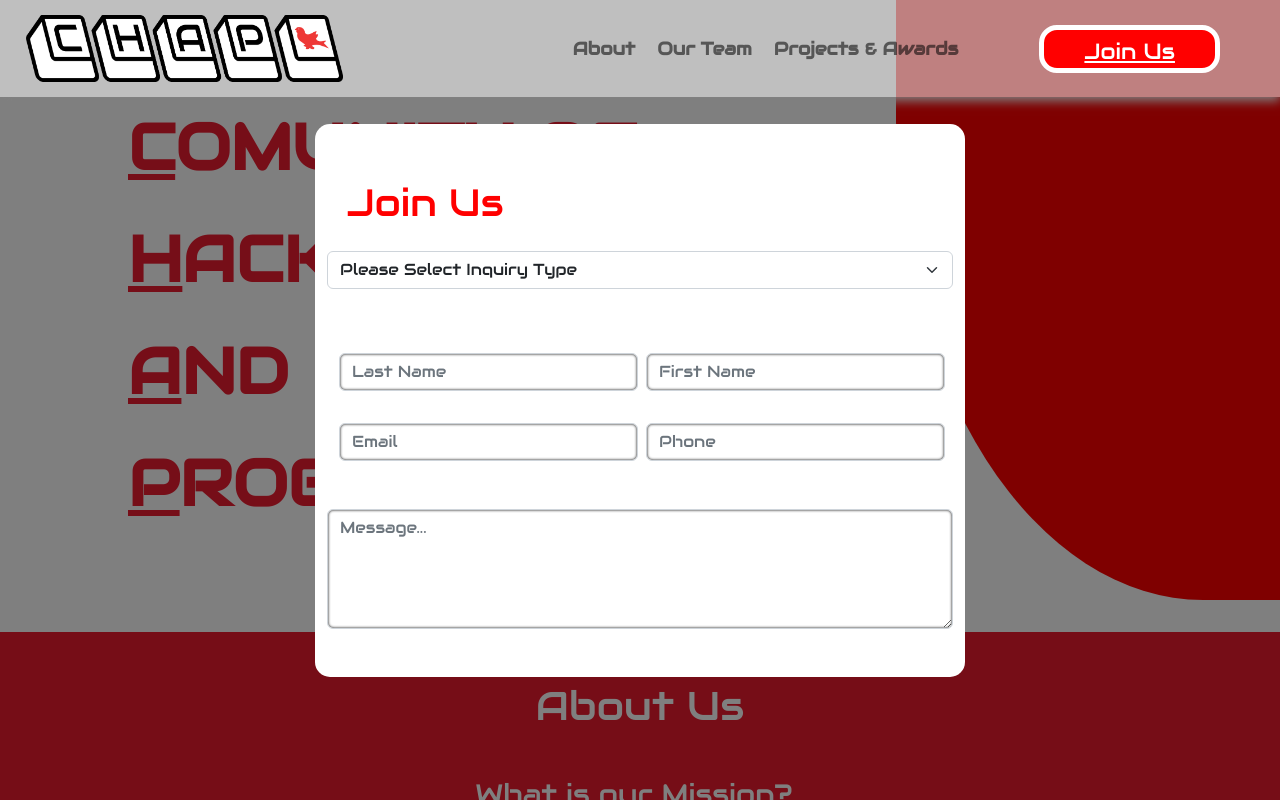
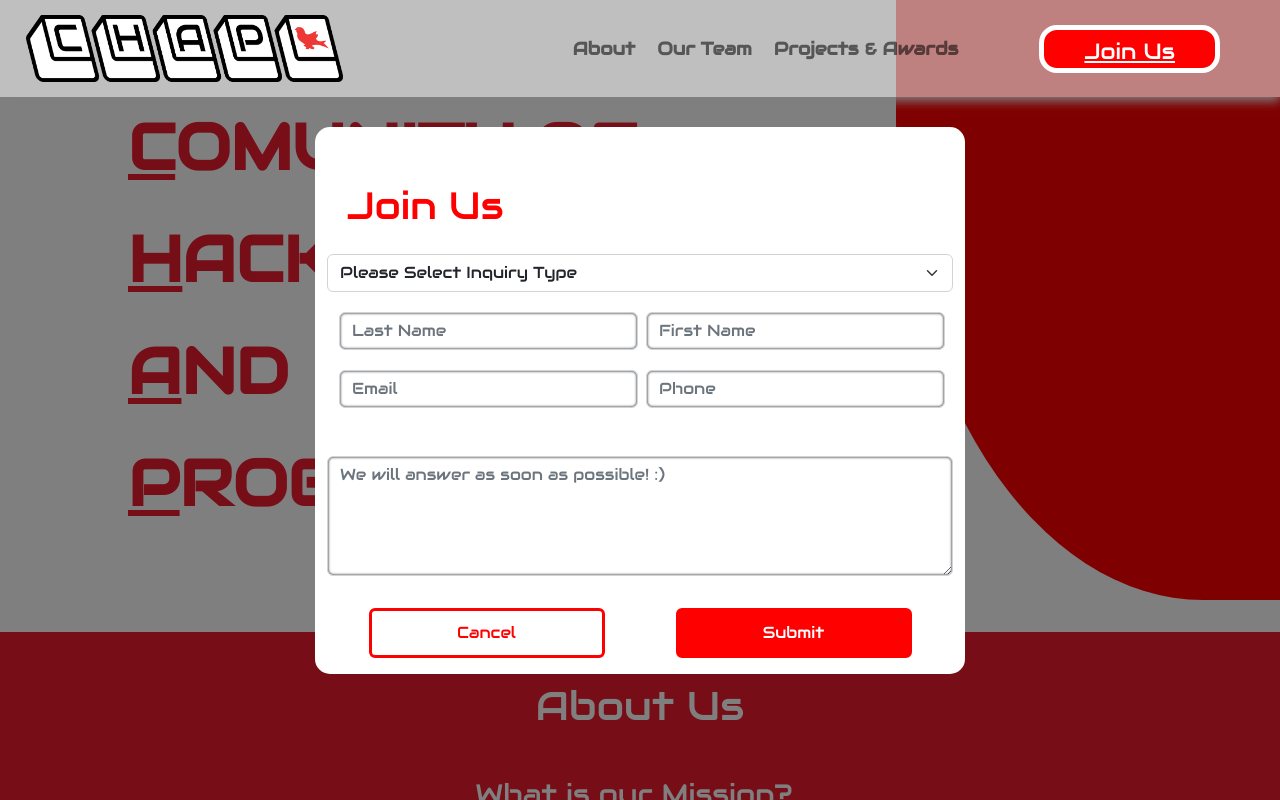
Before and after one commit to chap-organization/CHAP-WEBSITE-V2, a Next.js app in the folder chap-website/: page / in a window 1280 px wide. Both pictures are taken after a click on the button "Join Us". Shown: the top 800 px of the page. Built offline with nearby package versions, Linux system fonts and the light colour scheme.

Commit message:
base of modal is finished. We can iimprove by adding fade in

```diff
--- a/chap-website/component/Layout/NaviBar.js
+++ b/chap-website/component/Layout/NaviBar.js
@@ -13,6 +13,12 @@ const NaviBar = () => {
 
     const handleModalClick = () => {
         setShowModal(!showModal);
+        return;
+    }
+
+    const handleSubmitClick = () => {
+        console.log("submitting form")
+        handleModalClick();
         return;
     }
 
@@ -60,32 +66,41 @@ const NaviBar = () => {
             <div className={`${styles.modalWrapper}`}>
                 <div className={`container ${styles.contentWrapper}`}>
                     <div className={`${styles.join} text-left`}>Join Us</div>
-                    <select class="form-select" id="inputGroupSelect01">
-                        <option selected>Please Select Inquiry Type</option>
+                    <select className="form-select" id="inputGroupSelect01">
+                        <option defaultValue={true}>Please Select Inquiry Type</option>
                         <option value="1">Become a Member</option>
                         <option value="2">Become a Sponsor</option>
                         <option value="3">General Inquiry</option>
                     </select>
-                    <div className={`mt-5 row gx-3`}>
-                        <div className={`mt-3 col-lg-6`}>
+                    <div className={`mt-3 row gx-3`}>
+                        <div className={`mt-1 col-lg-6`}>
                             <input type="text" className={`${styles.forminput} form-control`}  placeholder="Last Name" aria-describedby="addon-wrapping" />
                         </div>
-                        <div className={`mt-3 col-lg-6`}>
+                        <div className={`mt-1 col-lg-6`}>
                             <input type="text" className={`${styles.forminput} form-control`}  placeholder="First Name" aria-describedby="addon-wrapping" />
                         </div>
                     </div>
                     <div className={`mt-3 row gx-3`}>
-                        <div className={`mt-3 col-lg-6`}>
+                        <div className={`mt-1 col-lg-6`}>
                             <input type="text" className={`${styles.forminput} form-control`}  placeholder="Email" aria-describedby="addon-wrapping" />
                         </div>
-                        <div className={`mt-3 col-lg-6`}>
+                        <div className={`mt-1 col-lg-6`}>
                             <input type="text" className={`${styles.forminput} form-control`} placeholder="Phone" aria-describedby="addon-wrapping" />
                         </div>
                     </div>
-                    <textarea className={`${styles.textContent} ${styles.forminput}  mt-5 form-control`} placeholder='Message...'></textarea>
+                    <textarea className={`${styles.textContent} ${styles.forminput}  mt-5 form-control`} placeholder="We will answer as soon as possible! :)"></textarea>
 
-                    <div className='row mt-5'>
-
+                    <div className={`${styles.buttonWrapper} row mt-3 pb-3`}>
+                        <div className={`d-flex justify-content-center mt-3 col-6`}>
+                            <Button className={`${styles.cancelButton}`} onClick={handleModalClick}>
+                               Cancel
+                            </Button>
+                        </div>
+                        <div className={`d-flex justify-content-center mt-3 col-6`}>
+                            <Button className={`${styles.submitButton}`} onClick={handleSubmitClick}>
+                                Submit
+                            </Button>
+                        </div>
                     </div>
                 </div>
             </div>
@@ -94,7 +109,7 @@ const NaviBar = () => {
 
     return showModal ? (
         <div>
-            <JoinUsModal />
+            <JoinUsModal/>
             <MyNavBar navBarFix='fixed' buttonEnabled={'none'} />
         </div>
     ) : (<MyNavBar navBarFix='sticky' buttonEnabled={'all'} />);
--- a/chap-website/styles/component/Layout/NaviBar.module.css
+++ b/chap-website/styles/component/Layout/NaviBar.module.css
@@ -101,6 +101,30 @@
     box-shadow: inset 0 0 3px black;
 }
 
+.buttonWrapper{
+    display: flex;
+    justify-content: center;
+    align-items: center;
+}
+
+.buttonWrapper button{
+    width: 80%;
+    padding: 10px;
+}
+
+.submitButton{
+    border: 3px solid red;
+    color: white;
+    background-color: red;
+}
+
+.cancelButton{
+    border: 3px solid red;
+    color: red;
+    background-color: white;
+
+}
+
 @media only screen and (max-width: 600px) {
     .ourNavbar{
         background-color: rgba(255, 255, 255, 1);
```
